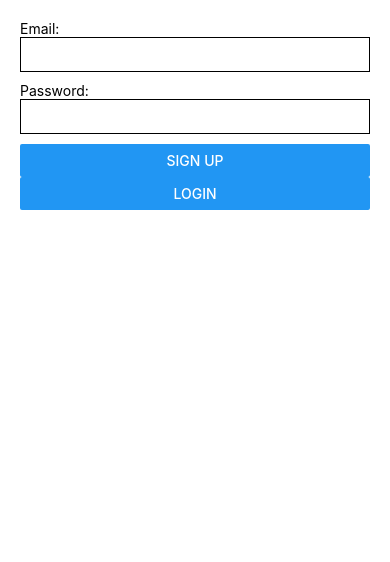
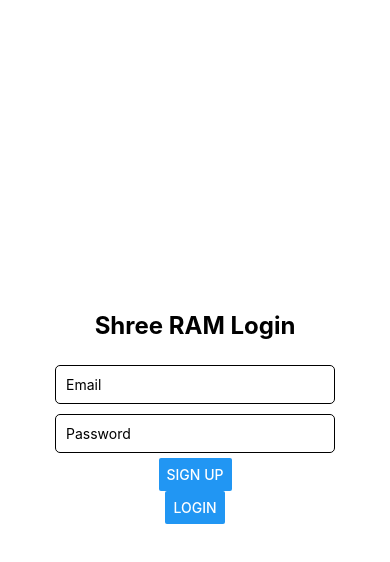
Before and after one commit to UDAYFF10p/Shree-RAM, a React Native app: screen / in a window 390 px wide. Shown: the top 562 px of the page. Built offline with nearby package versions, Linux system fonts and the light colour scheme.

Commit message:
Update App.js

```diff
--- a/App.js
+++ b/App.js
@@ -1,52 +1,92 @@
 // App.js
 import React, { useState } from "react";
-import { View, TextInput, Button, Text } from "react-native";
-import { auth } from "./firebase";
+import { View, TextInput, Button, Text, StyleSheet } from "react-native";
+import { auth, db } from "./firebase";
 import { createUserWithEmailAndPassword, signInWithEmailAndPassword } from "firebase/auth";
+import { doc, setDoc, getDoc } from "firebase/firestore";
 
 export default function App() {
   const [email, setEmail] = useState("");
   const [password, setPassword] = useState("");
   const [message, setMessage] = useState("");
+  const [profile, setProfile] = useState(null);
 
-  const signUp = () => {
-    createUserWithEmailAndPassword(auth, email, password)
-      .then(userCredential => {
-        setMessage(`Signed up: ${userCredential.user.email}`);
-      })
-      .catch(error => {
-        setMessage(error.message);
+  // Create user + profile
+  const signUp = async () => {
+    try {
+      const userCredential = await createUserWithEmailAndPassword(auth, email, password);
+      const user = userCredential.user;
+
+      // Save profile in Firestore
+      await setDoc(doc(db, "users", user.uid), {
+        email: user.email,
+        username: user.email.split("@")[0], // default username
+        bio: ""
       });
+
+      setMessage("Signup successful! Profile created.");
+    } catch (error) {
+      setMessage(error.message);
+    }
   };
 
-  const login = () => {
-    signInWithEmailAndPassword(auth, email, password)
-      .then(userCredential => {
-        setMessage(`Logged in: ${userCredential.user.email}`);
-      })
-      .catch(error => {
-        setMessage(error.message);
-      });
+  // Login + fetch profile
+  const login = async () => {
+    try {
+      const userCredential = await signInWithEmailAndPassword(auth, email, password);
+      const user = userCredential.user;
+
+      // Get profile
+      const docRef = doc(db, "users", user.uid);
+      const docSnap = await getDoc(docRef);
+
+      if (docSnap.exists()) {
+        setProfile(docSnap.data());
+        setMessage("Login successful!");
+      } else {
+        setMessage("No profile found.");
+      }
+    } catch (error) {
+      setMessage(error.message);
+    }
   };
 
   return (
-    <View style={{ padding: 20 }}>
-      <Text>Email:</Text>
+    <View style={styles.container}>
+      <Text style={styles.title}>Shree RAM Login</Text>
+
       <TextInput
-        style={{ borderWidth: 1, marginBottom: 10, width: "100%", padding: 8 }}
+        placeholder="Email"
+        style={styles.input}
         value={email}
         onChangeText={setEmail}
       />
-      <Text>Password:</Text>
       <TextInput
-        style={{ borderWidth: 1, marginBottom: 10, width: "100%", padding: 8 }}
+        placeholder="Password"
         secureTextEntry
+        style={styles.input}
         value={password}
         onChangeText={setPassword}
       />
+
       <Button title="Sign Up" onPress={signUp} />
       <Button title="Login" onPress={login} />
+
       <Text style={{ marginTop: 10 }}>{message}</Text>
+
+      {profile && (
+        <View style={{ marginTop: 20, padding: 10, borderWidth: 1 }}>
+          <Text>👤 Username: {profile.username}</Text>
+          <Text>📧 Email: {profile.email}</Text>
+          <Text>📝 Bio: {profile.bio}</Text>
+        </View>
+      )}
     </View>
   );
 }
+
+const styles = StyleSheet.create({
+  container: { flex: 1, justifyContent: "center", alignItems: "center", padding: 20 },
+  title: { fontSize: 24, fontWeight: "bold", marginBottom: 20 },
+  input: { width: "80%", borderWidth: 1, padding: 10, marginVertical: 5, borderRadius: 5 }
+});
```
